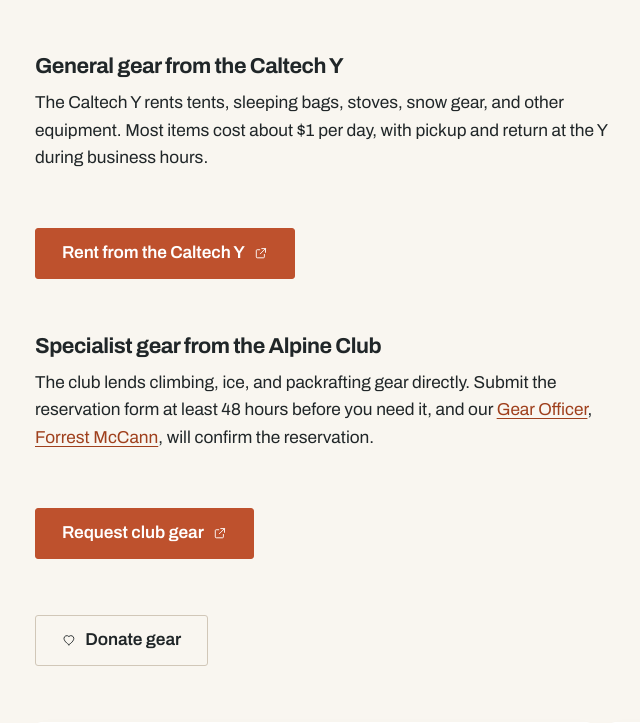
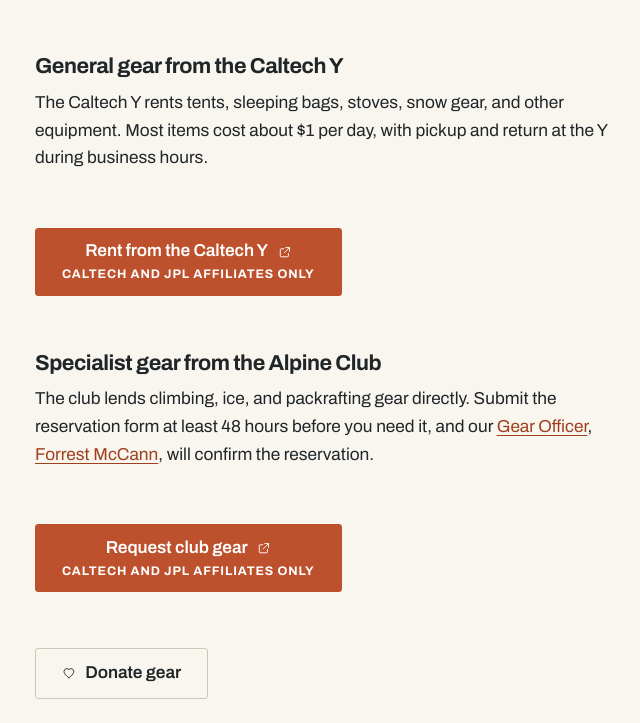
Before and after one commit to caltech-alpine/caltech-alpine.github.io, a PHP site: page /gear.php in a window 1280 px wide. Shown: the part 735-1458 px from the top of the page, without its empty margins (39-679 px from the left). Run offline with PHP 8.4, Linux system fonts and the light colour scheme.

Commit message:
Put the eligibility badge back on the gear buttons
Restored on all three: Rent from the Caltech Y, Request club gear, and
Borrow gear on the homepage. The people who most need the rule are the
ones who read only the buttons, and two of these send them off the site.

Written as a full phrase rather than the old 'Caltech / JPL only'. Both
spans sit inside the link, so a screen reader announces them as one name;
'Rent from the Caltech Y, Caltech and JPL affiliates only' is a sentence,
where the terse version was the run-on I removed them over.

```diff
--- a/gear.php
+++ b/gear.php
@@ -85,12 +85,18 @@ require __DIR__ . '/includes/header.php';
           </p>
         </div>
         <div class="btn-row mt-lg">
-          <?php /* No "Caltech / JPL only" badge on the button. The callout above
-                   says it once, in bigger type, and a button whose accessible
-                   name reads "Rent from the Caltech Y Caltech / JPL only" is
-                   worse for a screen reader than for anybody. */ ?>
-          <a class="btn btn--primary" href="<?= e(alpine_outbound('gear_rental')) ?>" rel="noopener">
-            Rent from the Caltech Y <?= icon('external', 'icon icon--xs') ?>
+          <?php /* THE BADGE IS ON THE BUTTON because the people who most need
+                   the rule are the ones who read only the buttons, and this one
+                   sends them off the site. The callout above says it in bigger
+                   type; this says it at the last moment it can.
+
+                   It is a full phrase, not "Caltech / JPL only". Both spans are
+                   inside the link, so a screen reader announces them as one
+                   name: "Rent from the Caltech Y, Caltech and JPL affiliates
+                   only" is a sentence, where the terse version was a run-on. */ ?>
+          <a class="btn btn--primary btn--gated" href="<?= e(alpine_outbound('gear_rental')) ?>" rel="noopener">
+            <span class="btn__label">Rent from the Caltech Y <?= icon('external', 'icon icon--xs') ?></span>
+            <span class="btn__gate">Caltech and JPL affiliates only</span>
           </a>
         </div>
 
@@ -123,8 +129,9 @@ require __DIR__ . '/includes/header.php';
         </div>
         <?php if (cfg('links.gear_form')): ?>
           <div class="btn-row mt-lg">
-            <a class="btn btn--primary" href="<?= e(alpine_outbound('gear_form')) ?>" rel="noopener">
-              Request club gear <?= icon('external', 'icon icon--xs') ?>
+            <a class="btn btn--primary btn--gated" href="<?= e(alpine_outbound('gear_form')) ?>" rel="noopener">
+              <span class="btn__label">Request club gear <?= icon('external', 'icon icon--xs') ?></span>
+              <span class="btn__gate">Caltech and JPL affiliates only</span>
             </a>
           </div>
         <?php endif; ?>
--- a/index.php
+++ b/index.php
@@ -166,7 +166,10 @@ require __DIR__ . '/includes/header.php';
           </p>
         </div>
         <div class="btn-row mt-lg">
-          <a class="btn btn--primary" href="<?= e(url('gear.php#rental')) ?>">Borrow gear</a>
+          <a class="btn btn--primary btn--gated" href="<?= e(url('gear.php#rental')) ?>">
+            <span class="btn__label">Borrow gear</span>
+            <span class="btn__gate">Caltech and JPL affiliates only</span>
+          </a>
           <a class="btn btn--ghost" href="<?= e(url('support.php#donate')) ?>">Donate gear</a>
         </div>
       </div>
```
